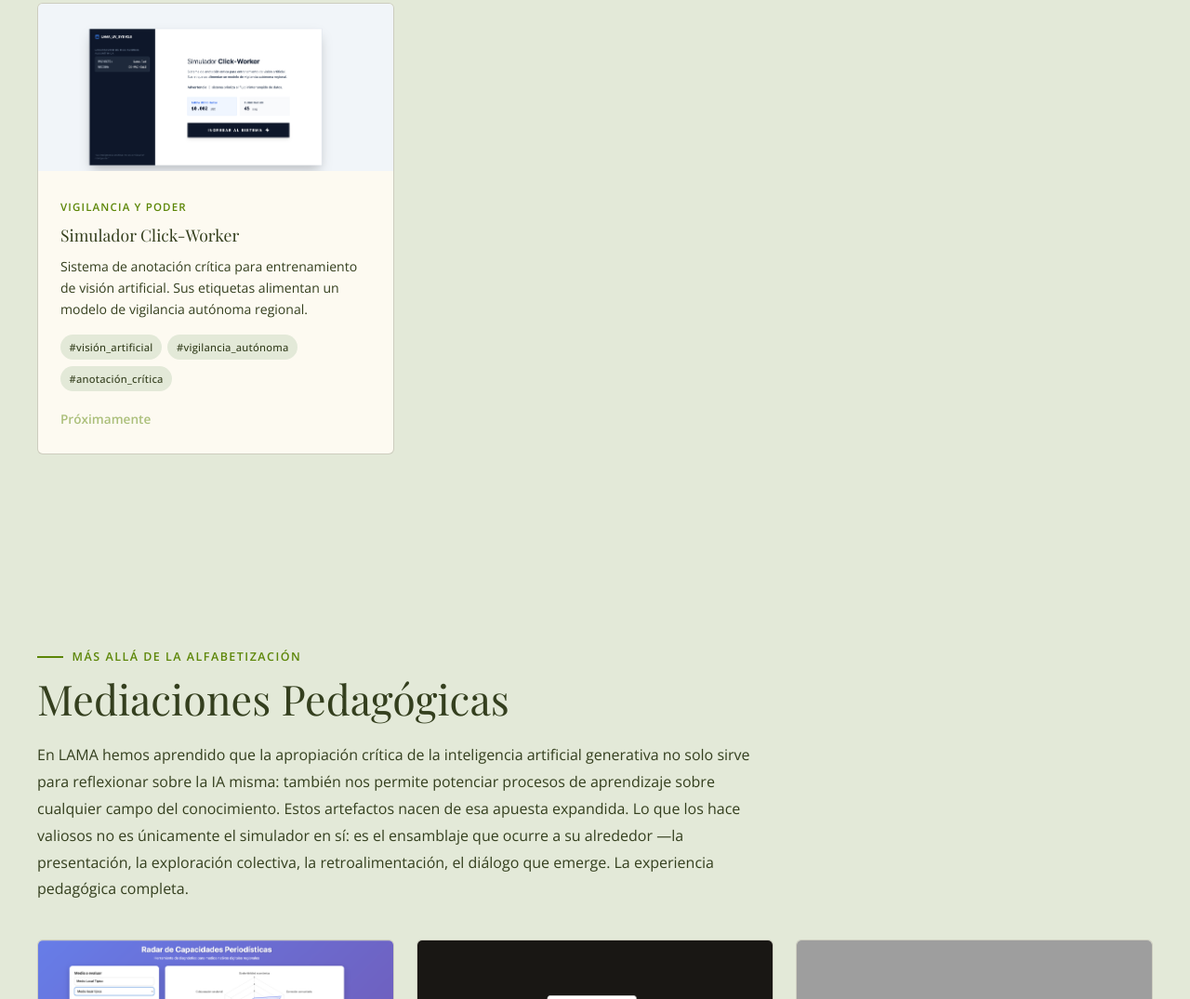
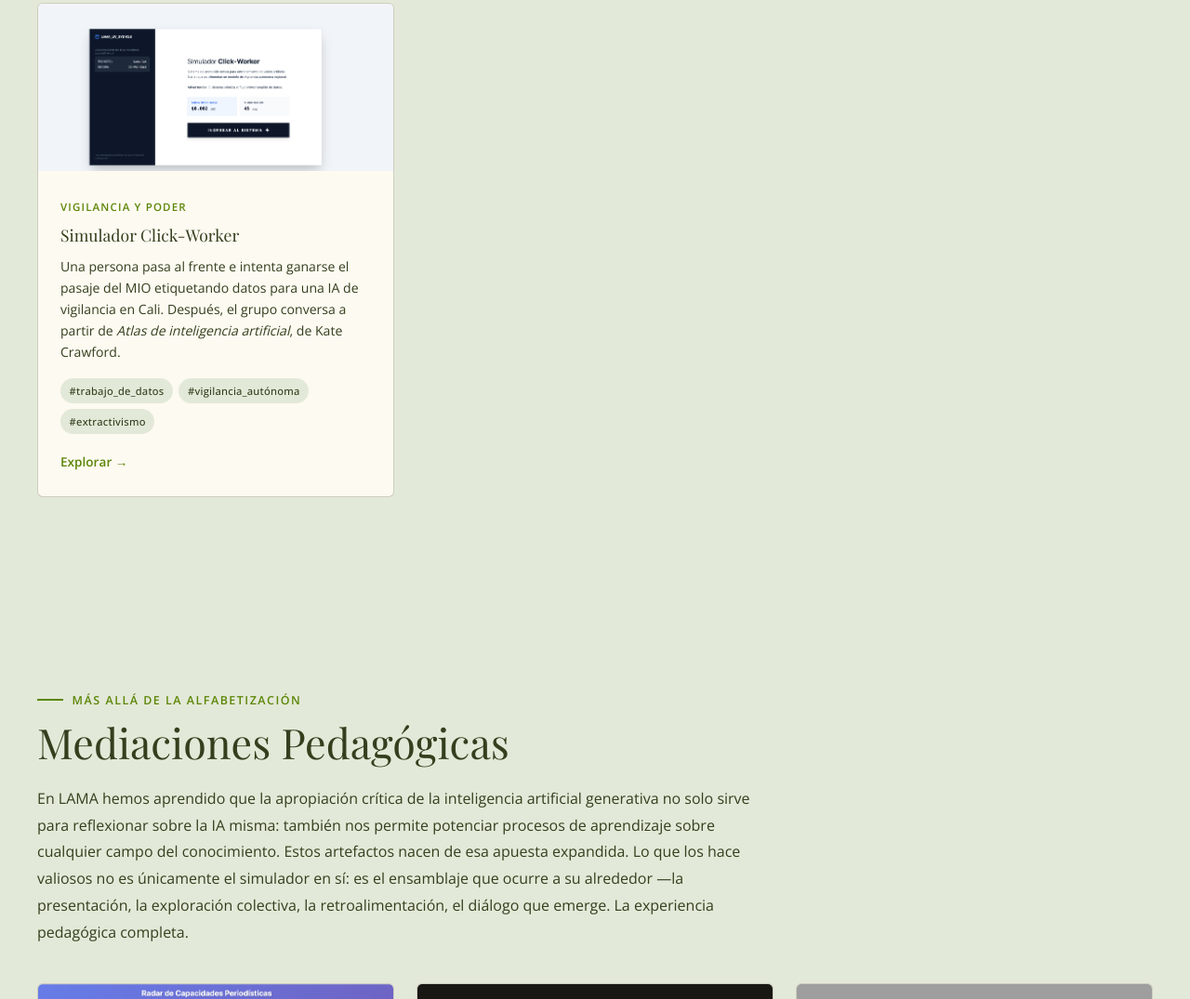
Before and after one commit to kevimaster/sitio-lama, a plain HTML site: page artefactos.html in a window 1280 px wide. Shown: the part 4121-5196 px from the top of the page at 93% size. Drawn offline with nearby package versions, Linux system fonts and the light colour scheme; grey boxes are pictures that could not be loaded; a web font is replaced by a local one.

Commit message:
Publica Click-Worker en la página de artefactos
La ficha pasa de «Próximamente» a «Explorar →» y enlaza a
simuladores.lama.lat/simuladores/click-worker/ (LAMA-35).

Co-Authored-By: Claude Opus 5.5 <noreply@anthropic.com>

```diff
--- a/artefactos.html
+++ b/artefactos.html
@@ -474,13 +474,13 @@ height="0" width="0" style="display:none;visibility:hidden"></iframe></noscript>
         <div class="card-body">
           <span class="card-badge">Vigilancia y poder</span>
           <h3>Simulador Click-Worker</h3>
-          <p>Sistema de anotación crítica para entrenamiento de visión artificial. Sus etiquetas alimentan un modelo de vigilancia autónoma regional.</p>
+          <p>Una persona pasa al frente e intenta ganarse el pasaje del MIO etiquetando datos para una IA de vigilancia en Cali. Después, el grupo conversa a partir de <em>Atlas de inteligencia artificial</em>, de Kate Crawford.</p>
           <div class="card-tags">
-            <span class="tag">#visión_artificial</span>
+            <span class="tag">#trabajo_de_datos</span>
             <span class="tag">#vigilancia_autónoma</span>
-            <span class="tag">#anotación_crítica</span>
+            <span class="tag">#extractivismo</span>
           </div>
-          <a href="#" class="card-cta" style="opacity:.5;pointer-events:none;cursor:default">Próximamente</a>
+          <a href="https://simuladores.lama.lat/simuladores/click-worker/" class="card-cta" target="_blank" rel="noopener">Explorar →</a>
         </div>
       </div>
 
```
